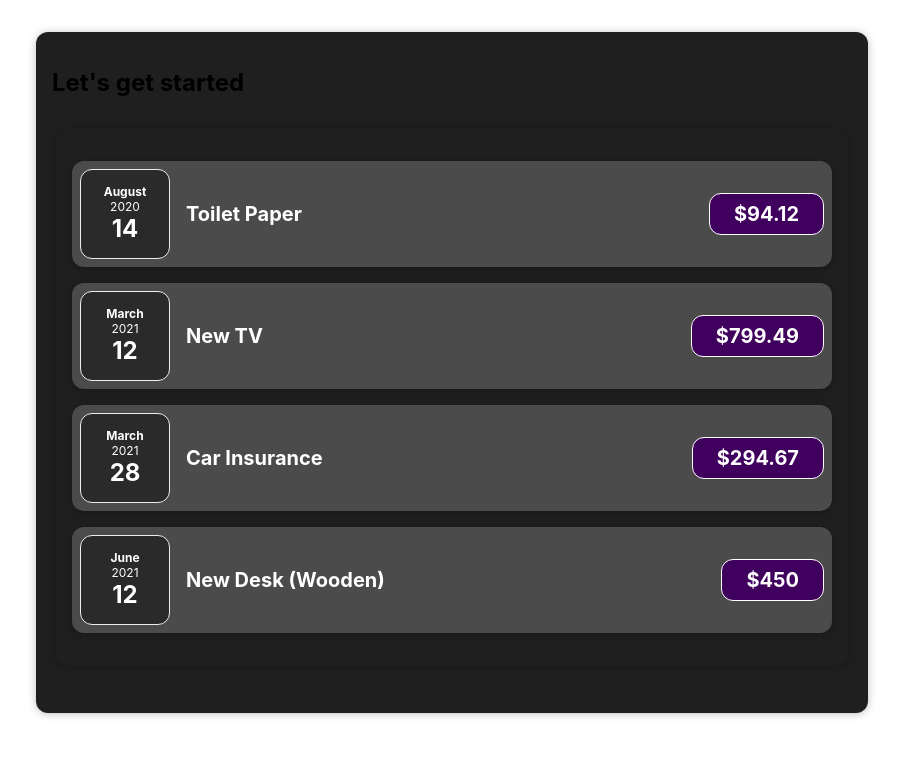
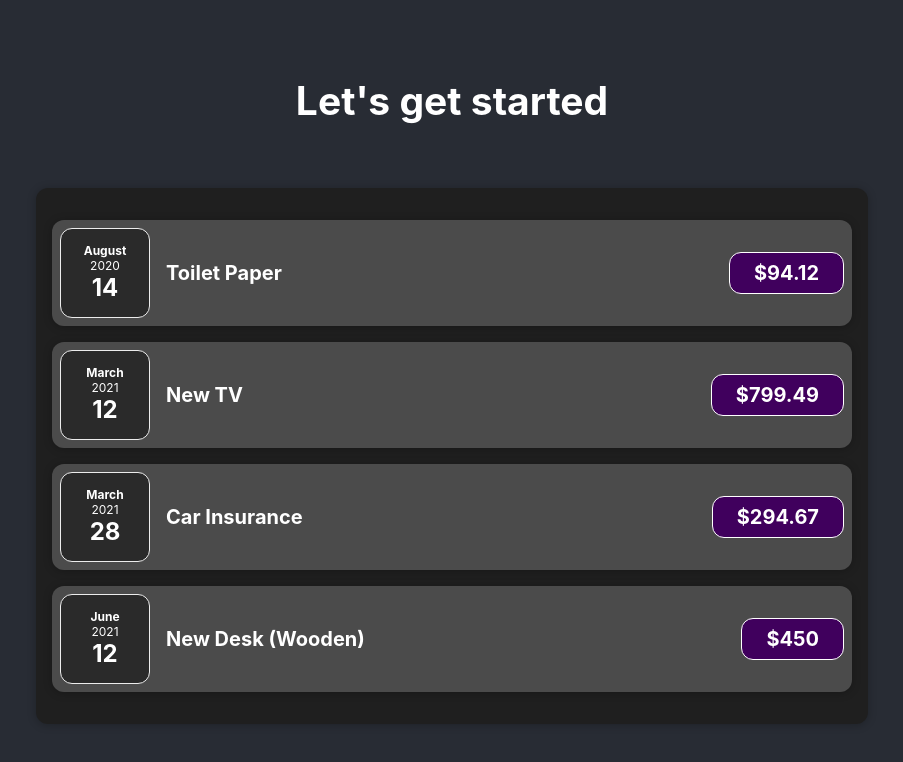
Before and after one commit to Chimoha31/React_Actual_practice, a React (Create React App) app: page / in a window 1280 px wide. Shown: the top 762 px of the page, without its empty margins (188-1091 px from the left). Built offline with nearby package versions, Linux system fonts and the light colour scheme.

Commit message:
create_Card.js and css

```diff
--- a/src/App.js
+++ b/src/App.js
@@ -27,7 +27,7 @@
   ];
 
   return (
-    <div className="expenses">
+    <div className="App-header">
       <h2>Let's get started</h2>
      <Expenses items={expenses}></Expenses>
 
--- /dev/null
+++ b/src/components/Card.css
@@ -0,0 +1,4 @@
+.card {
+  border-radius: 12px;
+  box-shadow: 0 1px 8px rgba(0, 0, 0, 0.25);
+}
--- /dev/null
+++ b/src/components/Card.js
@@ -0,0 +1,8 @@
+import "./Card.css";
+
+function Card(props) {
+  const classes = 'card ' + props.className;
+  return <div className={classes}>{props.children}</div>
+};
+
+export default Card;
--- a/src/components/ExpenseItem.css
+++ b/src/components/ExpenseItem.css
@@ -2,10 +2,10 @@
   display: flex;
   justify-content: space-between;
   align-items: center;
-  box-shadow: 0 2px 8px rgba(0, 0, 0, 0.25);
+  /* box-shadow: 0 2px 8px rgba(0, 0, 0, 0.25); */
   padding: 0.5rem;
   margin: 1rem 0;
-  border-radius: 12px;
+  /* border-radius: 12px; */
   background-color: #4b4b4b;
 }
 
--- a/src/components/ExpenseItem.js
+++ b/src/components/ExpenseItem.js
@@ -1,15 +1,16 @@
 import ExpenseDate from "./ExpenseDate";
+import Card from "./Card";
 import "./ExpenseItem.css";
 
 function ExpenseItem(props) {
   return (
-    <div className="expense-item">
+    <Card className="expense-item">
      <ExpenseDate date={props.date}/>
       <div className="expense-item__description">
         <h2>{props.title}</h2>
         <div className="expense-item__price">${props.amount}</div>
       </div>
-    </div>
+    </Card>
   );
 }
 
--- a/src/components/Expenses.css
+++ b/src/components/Expenses.css
@@ -4,6 +4,6 @@
   margin: 2rem auto;
   width: 50rem;
   max-width: 95%;
-  border-radius: 12px;
-  box-shadow: 0 1px 8px rgba(0, 0, 0, 0.25);
+  /* border-radius: 12px;
+  box-shadow: 0 1px 8px rgba(0, 0, 0, 0.25); */
 }
--- a/src/components/Expenses.js
+++ b/src/components/Expenses.js
@@ -1,10 +1,11 @@
 import ExpenseItem from "./ExpenseItem";
+import Card from "./Card";
 import './Expenses.css'
 
 function Expenses(props) {
 
   return(
-    <div className="expenses">
+    <Card className="expenses">
 <ExpenseItem
       title={props.items[0].title}
       amount={props.items[0].amount}
@@ -25,7 +26,7 @@
       amount={props.items[3].amount}
       date={props.items[3].date}>
       </ExpenseItem>
-    </div>
+    </Card>
   );
 };
 
```
